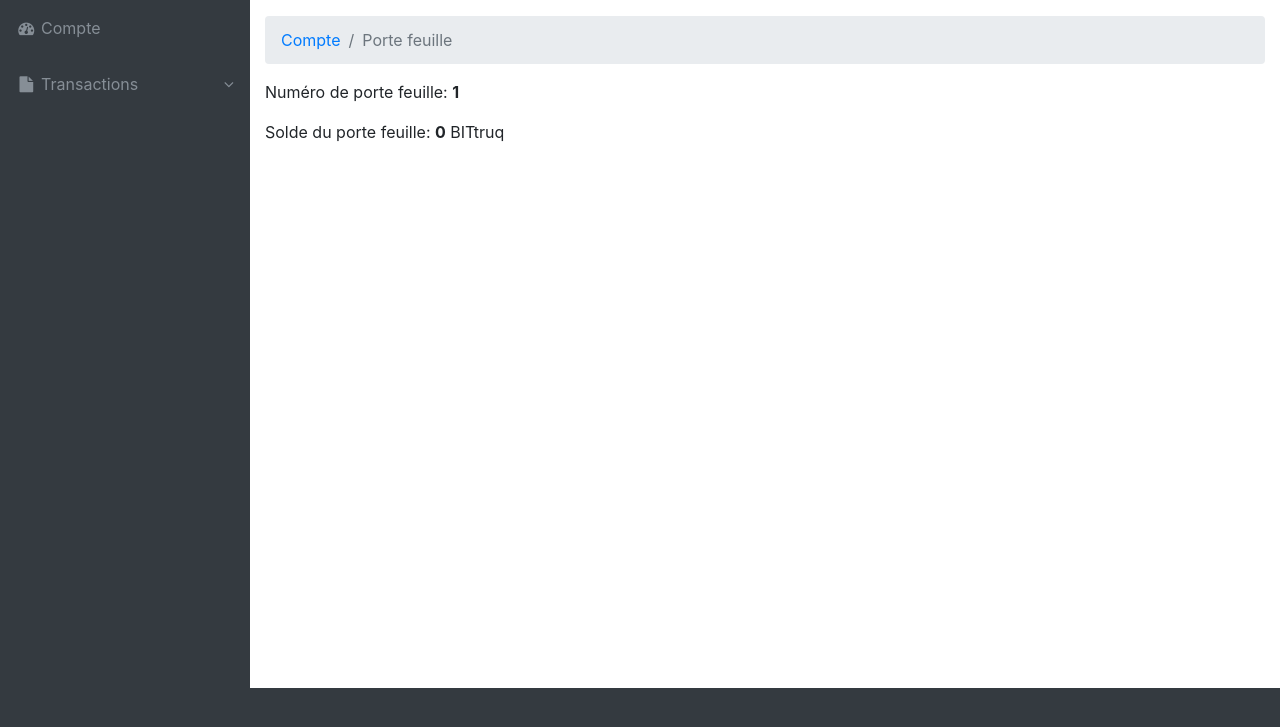
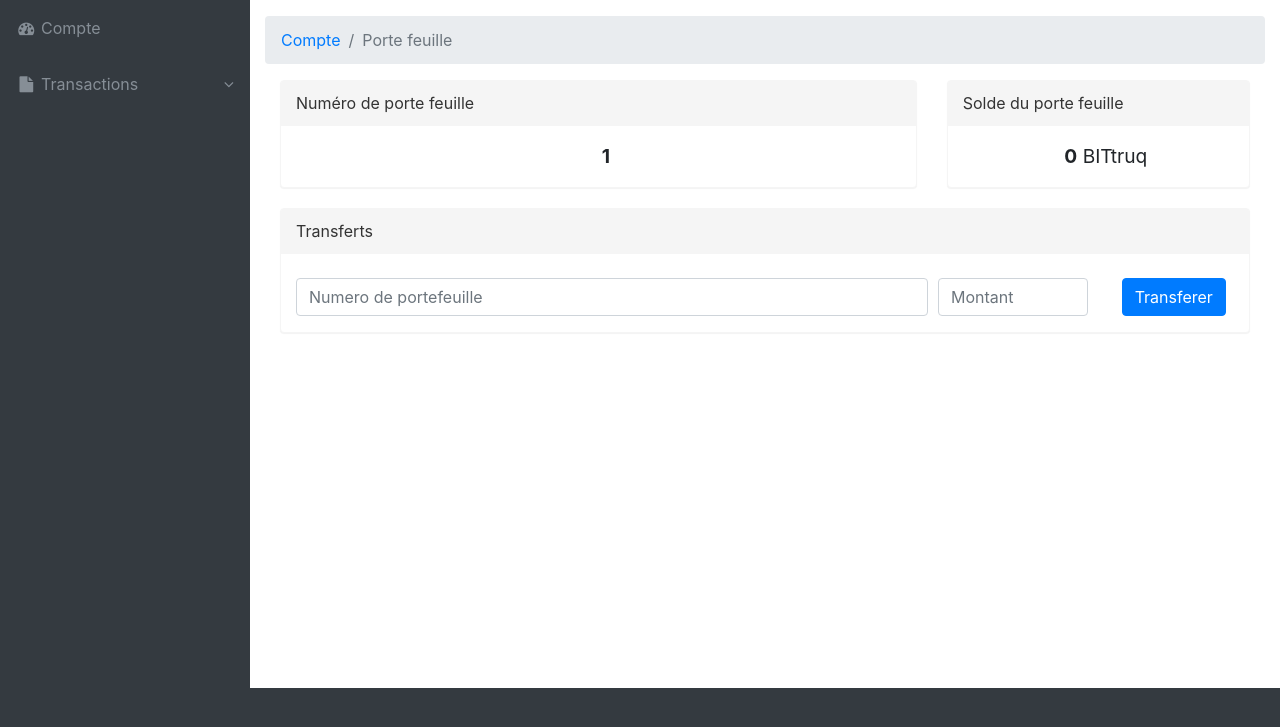
Before and after one commit to ChristopheBelanger/INF1013, a PHP site: page /inf1013/account.php in a window 1280 px wide. Shown: the part 56-783 px from the top of the page. Run offline with PHP 8.4, Linux system fonts and the light colour scheme; a user stored in the database is signed in; data that the repository does not hold is empty.

Commit message:
Added form to transfert BITtruq

```diff
--- a/WebifPHP/account.php
+++ b/WebifPHP/account.php
@@ -102,8 +102,49 @@ IF(ISSET($_SESSION['name'])){
 					}
 
 			echo "
-			<p>Numéro de porte feuille: <strong>" . $_SESSION['wallet'] . "</strong></p>
-			<p>Solde du porte feuille: <strong>" . $solde . "</strong> " . $BITtruq . "</p>
+
+			<div role=\"tabpanel\" class=\"tab-pane active container-fluid\" id=\"home\">
+				<div class=\"row\">
+					<div class=\"col-md-8\"><div class=\"panel panel-default\">
+					<div class=\"panel-heading\">Numéro de porte feuille</div>
+					<div class=\"panel-body\">
+						<p><center><strong><big>" . $_SESSION['wallet'] . "</big></strong></center></p>
+					</div>
+				</div>
+			</div>
+				<div class=\"col-md-4\"><div class=\"panel panel-default\">
+					<div class=\"panel-heading\">Solde du porte feuille</div>
+					<div class=\"panel-body\">
+						<p><center><big><strong>" . $solde . "</strong>  " . $BITtruq . "</big></center></p>
+					</div>
+			</div></div></div></div>
+
+			<!-- second row *************************************************************************************** -->
+
+			<div role=\"tabpanel\" class=\"tab-pane active container-fluid\" id=\"home\">
+				<div class=\"row\">
+					<div class=\"col-md-12\"><div class=\"panel panel-default\">
+						<div class=\"panel-heading\">Transferts</div>
+					<div class=\"panel-body\">
+					<div class=\"form-row\">
+						<div class=\"col-md-8 mb-3 text-center\">
+						<br>
+						  <input type=\"text\" class=\"form-control\" id=\"validationCustom03\" placeholder=\"Numero de portefeuille\" required>
+						</div>
+						<div class=\"col-md-2 mb-3 text-center\">
+						<br>
+						  <input type=\"text\" class=\"form-control\" id=\"validationCustom04\" placeholder=\"Montant\" required>
+						</div>
+						<div class=\"col-md-2 mb-3 text-center\">
+						<br>
+							<a class=\"btn btn-primary pull-center\" href=\"#\" role=\"button\">Transferer</a>
+
+						</div>
+					  </div>
+					</div>
+				</div>
+			</div></div></div></div>
+
 			";
 		} else {
 			echo "
@@ -113,7 +154,6 @@ IF(ISSET($_SESSION['name'])){
 			<div class=\"col-md-5 col-sm-5 col-xs-12 gutter\">
                 <a class='btn btn-primary' href='getWallet.php' role='button'>Obtenir un Porte feuille</a>
             </div>
-
 			";
 		} ?>
         <!--
--- a/WebifPHP/css/sb-admin.css
+++ b/WebifPHP/css/sb-admin.css
@@ -18,6 +18,29 @@ body.sticky-footer .content-wrapper {
 body.fixed-nav {
   padding-top: 56px;
 }
+
+
+element.style {
+}
+
+.form-row {
+    display: -webkit-box;
+    display: -ms-flexbox;
+    display: flex;
+    -ms-flex-wrap: wrap;
+    flex-wrap: wrap;
+}
+
+.panel-default {
+    border-color: #f5f5f5;
+}
+.panel{margin-bottom:20px;background-color:#fff;border:1px solid;border-color:#f5f5f5;border-radius:4px;-webkit-box-shadow:0 1px 1px rgba(0,0,0,.05);box-shadow:0 1px 1px rgba(0,0,0,.05)}
+.panel-body{margin-left: 15px;border-color: #f5f5f5}
+.panel2-body{margin-left: 15px;border-color: #f5f5f5;margin-right: 15px;
+}
+.panel-heading{padding:10px 15px;border-bottom:1px solid transparent;border-top-left-radius:3px;border-top-right-radius:3px}
+.panel-default>.panel-heading{color:#333;background-color:#f5f5f5;border-color:#f5f5f5}.panel-default>.panel-heading+.panel-collapse>.panel-body{border-top-color:#ddd}
+.panel-default>.panel-heading .badge{color:#f5f5f5;background-color:#333}.panel-default>.panel-footer+.panel-collapse>.panel-body{border-bottom-color:#ddd}
 
 .content-wrapper {
   min-height: calc(100vh - 56px);
--- a/WebifPHP/tables.php
+++ b/WebifPHP/tables.php
@@ -115,11 +115,6 @@ IF(ISSET($_SESSION['name'])){
 						  echo "<td>" . $obj->transactions[$i]->Date . "</td>";
 						  echo "<td>" . $obj->transactions[$i]->Status . "</td>";
 						echo "</tr>";
-						if($obj->transactions[$i]->Action == "send to"){
-							$solde -= $obj->transactions[$i]->Montant;
-						} else {
-							$solde += $obj->transactions[$i]->Montant;
-						}
 					}
 				?>
               </tbody>
```
